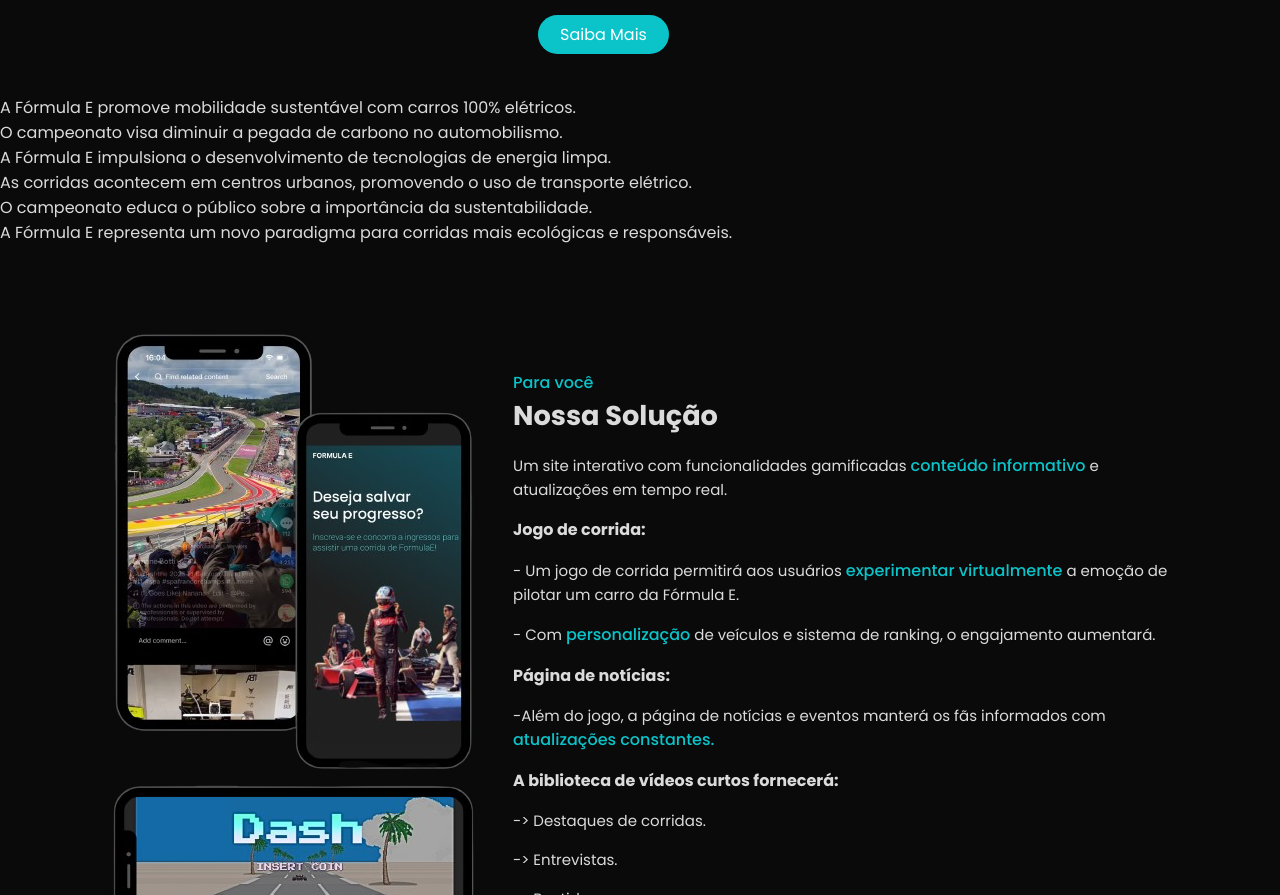
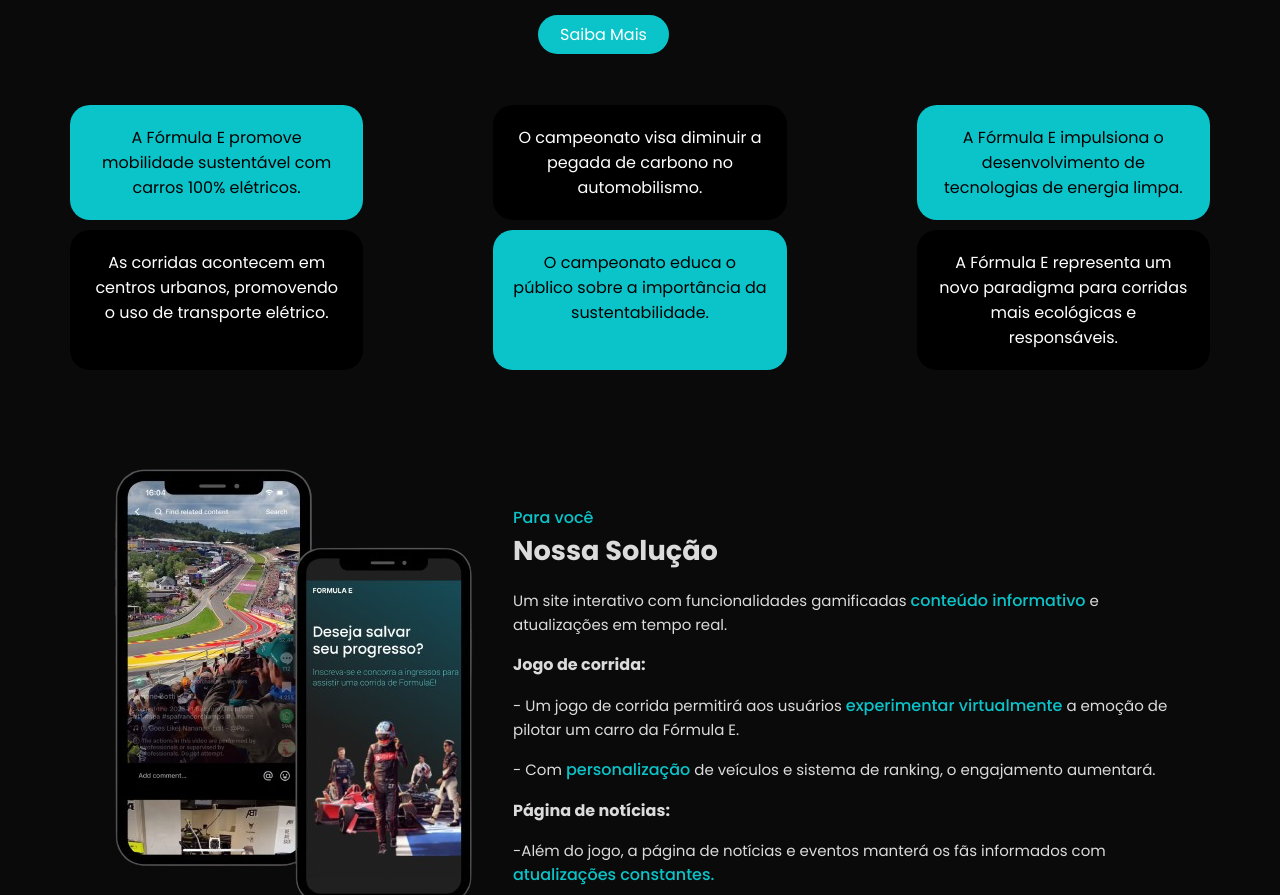
Before and after one commit to DevRuanVieira/Projeto-Formula-E, a plain HTML site: page index.html in a window 1280 px wide. Shown: the part 907-1802 px from the top of the page. Drawn offline with nearby package versions, Linux system fonts and the light colour scheme; a web font is replaced by a local one.

Commit message:
Update style.css

```diff
--- a/style.css
+++ b/style.css
@@ -11,6 +11,45 @@
     list-style: none;
     text-decoration: none;
 }
+.grid-container {
+    display: grid;
+    grid-template-columns: repeat(3, 1fr); /* 3 colunas iguais */
+    grid-gap: 5px; /* Espaço entre os itens */
+    color: white; /* Cor do texto */
+    padding: 10px;
+    text-align: center;
+    border-radius: 20px; /* Bordas arredondadas */
+}
+
+.grid-container .color-destaque {
+    background-color: #0bc4ca;
+}
+.grid-container .grid-item  {
+    padding: 20px;
+    margin-left: 60px;
+    margin-right: 60px;
+    background-color: #000000;
+    text-align: center;
+    border-radius: 20px; /* Bordas arredondadas */
+    font-size: medium;
+}
+.grid-container .item2, .item4, .item6 {
+    background-color: #0bc4ca;
+    color:#000000;
+    padding: 20px;
+    margin-left: 60px;
+    margin-right: 60px;
+    text-align: center;
+    border-radius: 20px; /* Bordas arredondadas */
+    font-size: medium;
+}
+
+
+/* Estilos específicos para os itens */
+.item1 { grid-column: span 3; } /* Item 1 ocupa 2 colunas */
+.item2 { grid-row: span 1; } /* Item 2 ocupa 2 linhas */
+.item3, .item4, .item5, .item6, .item7 { grid-column: span 1; }
+/* responsividadde */
 img{
     width: 100%;
 }
@@ -359,8 +398,21 @@ header{
     border-radius: 0;
     text-align: center;
 }
+.grid-container {
+    display: grid;
+    grid-template-columns: repeat(3, 1fr); /* 3 colunas iguais */
+    grid-gap: 10px; /* espaço entre os itens */
+}
 
-/* responsividadde */
+.grid-item {
+    background-color: #4CAF50;
+    color: white;
+    padding: 20px;
+    text-align: center;
+    border-radius: 5px;
+}
+
+
 @media (max-width: 1080px){
     .container{
         margin-left: 1rem;
```
